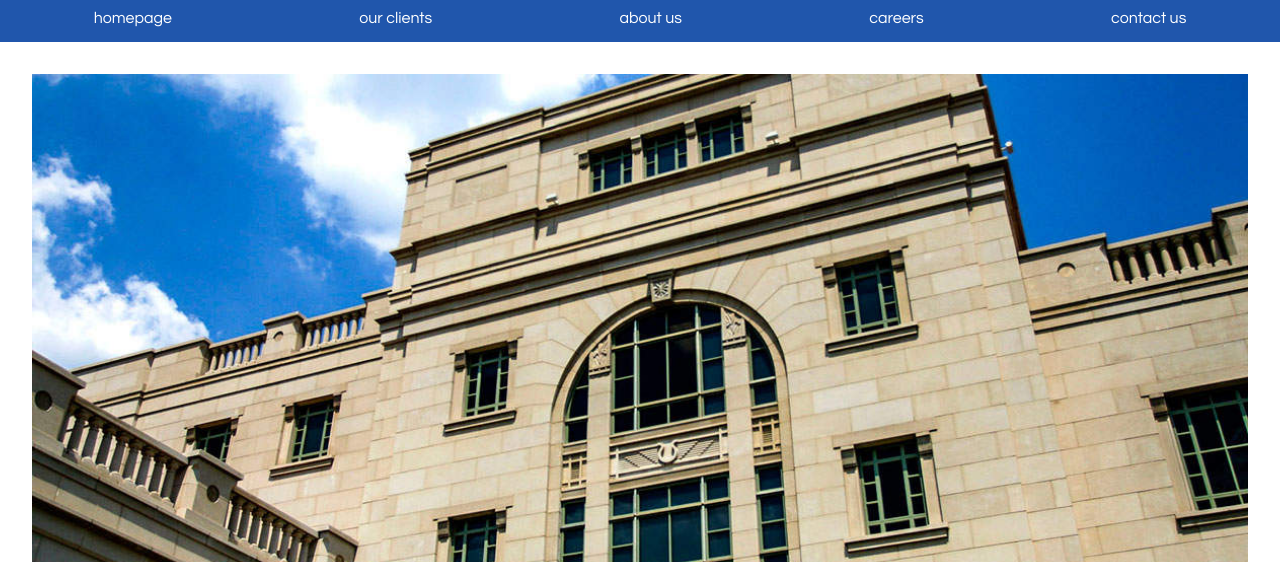
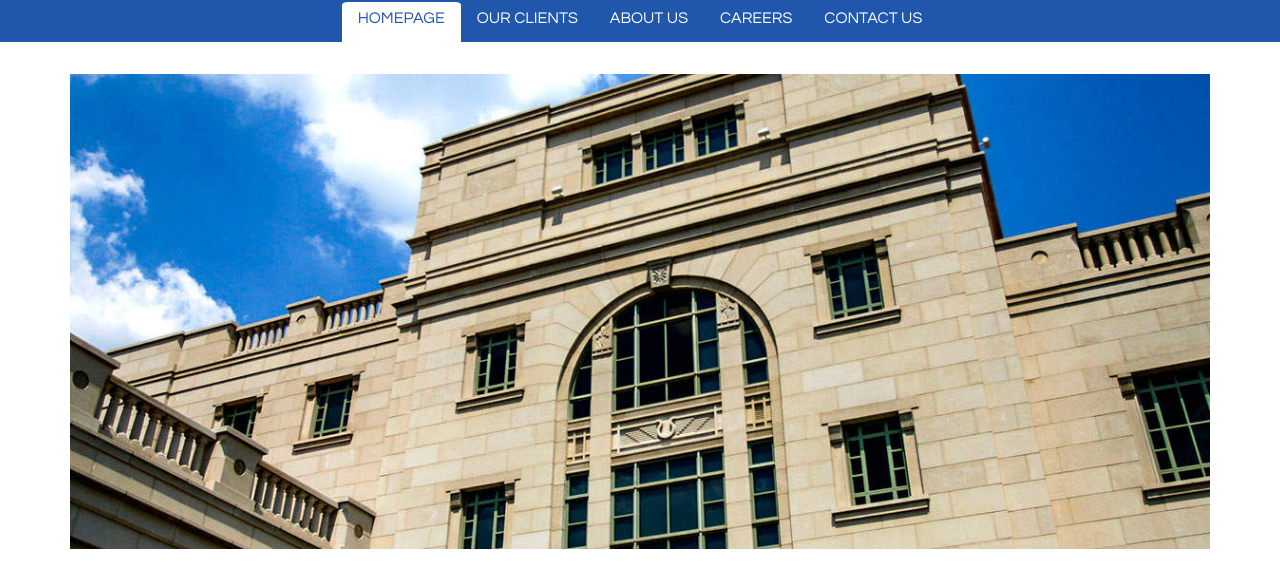
Before and after one commit to qdesmurs/challenge_4, a plain HTML site: page index.html in a window 1280 px wide. Shown: the part 128-690 px from the top of the page. Drawn offline with Linux system fonts and the light colour scheme.

Commit message:
tablette +web

```diff
--- /dev/null
+++ b/css/style.css
@@ -0,0 +1,19 @@
+nav {
+    max-width: 1200px;
+    margin: 0 auto;
+}
+header ul {
+    justify-content: center;
+}
+
+section:nth-child(-n+3) {
+    max-width: 1200px;
+    margin: 0 auto;
+}
+.third{
+    margin: 0 4%;
+}
+#social {
+    display: flex;
+    justify-content: center;
+}
--- a/css/stylemobile.css
+++ b/css/stylemobile.css
@@ -29,8 +29,13 @@ header ul {
 header li {
     list-style: none;
     margin: 1em 0;
+    text-transform: uppercase;
 }
 header a:hover {
+    color : #2056ac;
+    background-color: white;
+}
+.selected {
     color : #2056ac;
     background-color: white;
 }
@@ -39,8 +44,9 @@ header a {
     color : white;
     padding: 0.5em 1em;
     border-radius: 5%;
-    padding-bottom: 2em;
+
 }
+
 img {
     width: 95%;
     margin: 0 0.5em 1em 0.5em;
--- a/css/tablettestyle.css
+++ b/css/tablettestyle.css
@@ -9,12 +9,9 @@ header ul {
     flex-direction: row;
     justify-content: space-around;
 }
-/*header a:hover {
-    padding: 0.5em 1em;
-    border-radius: 5%;
+header a {
     padding-bottom: 2em;
-
-}*/
+}
 section:nth-child(n+2) {
     display: flex;
     justify-content: space-around;
@@ -36,5 +33,5 @@ section:nth-child(n+2) {
     padding: 2em 0;
 }
 .third {
-    width: 100%;
+    /*width: 100%;*/
 }
--- a/index.html
+++ b/index.html
@@ -6,6 +6,7 @@
         <link href="http://fonts.googleapis.com/css?family=Source+Sans+Pro:200,300,400,600,700,900|Quicksand:400,700|Questrial" rel="stylesheet" />
         <link rel="stylesheet" href="./font-awesome-4.7.0/css/font-awesome.min.css">
         <link rel="stylesheet" href="./css/tablettestyle.css" media="screen and (min-width:400px)">
+        <link rel="stylesheet" href="./css/style.css" media="screen and (min-width:1000px)">
         <title>Challenge 4</title>
     </head>
     <body>
```
